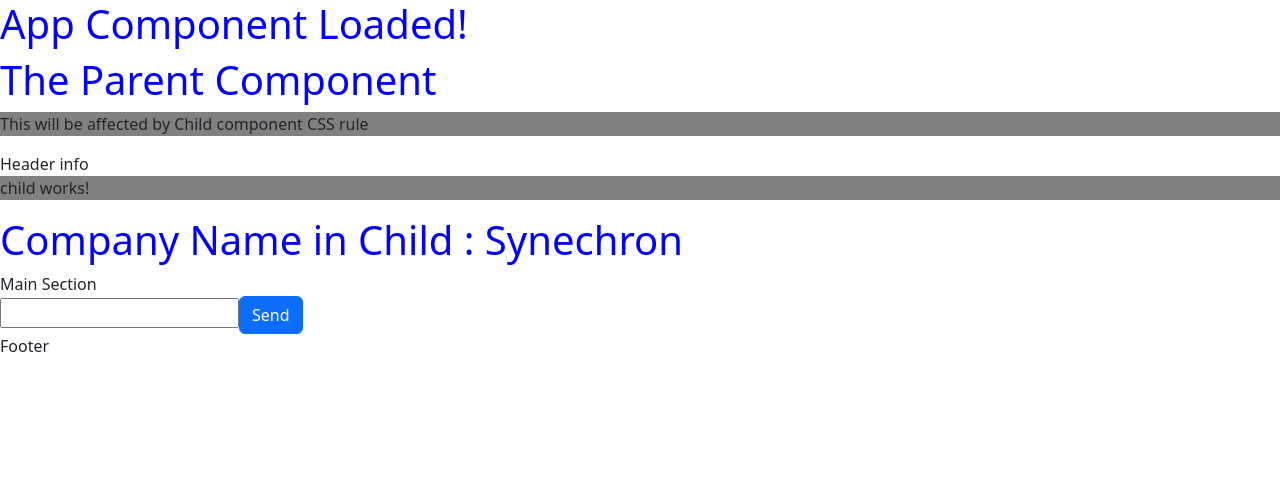
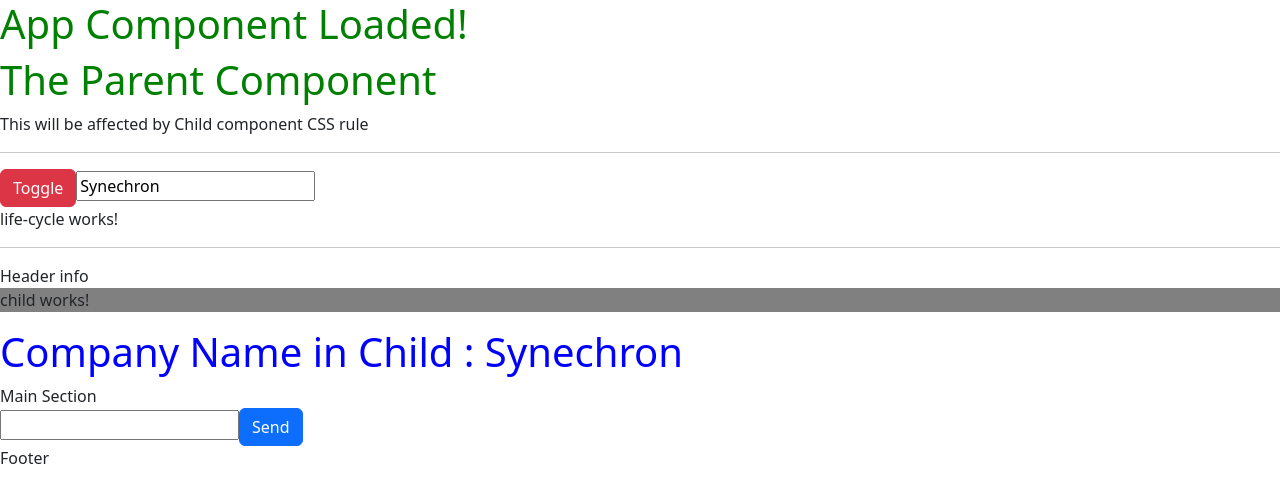
Before and after one commit to synergy2411/nov-23-syne, an Angular app in the folder first-app/: page / in a window 1280 px wide. Shown: the top 502 px of the page. Built offline with nearby package versions, Linux system fonts and the light colour scheme.

Commit message:
life cycle events

```diff
--- a/first-app/src/app/app.module.ts
+++ b/first-app/src/app/app.module.ts
@@ -8,6 +8,7 @@ import { ParentComponent } from './components/demo/parent/parent.component';
 import { ChildComponent } from './components/demo/child/child.component';
 import { UserImgComponent } from './components/users/user-img/user-img.component';
 import { UserInfoComponent } from './components/users/user-info/user-info.component';
+import { LifeCycleComponent } from './components/demo/life-cycle/life-cycle.component';
 
 @NgModule({
   declarations: [
@@ -18,6 +19,7 @@ import { UserInfoComponent } from './components/users/user-info/user-info.compon
     ChildComponent,
     UserImgComponent,
     UserInfoComponent,
+    LifeCycleComponent,
   ],
   imports: [
     // Modules - Built-in | Custom Modules
--- a/first-app/src/app/components/demo/child/child.component.ts
+++ b/first-app/src/app/components/demo/child/child.component.ts
@@ -11,7 +11,7 @@ import {
   templateUrl: './child.component.html',
   styleUrls: ['./child.component.css'],
   // encapsulation: ViewEncapsulation.Emulated,
-  encapsulation: ViewEncapsulation.None,
+  // encapsulation: ViewEncapsulation.None,
 })
 export class ChildComponent {
   @Input() company: string;
--- /dev/null
+++ b/first-app/src/app/components/demo/life-cycle/life-cycle.component.html
@@ -0,0 +1 @@
+<p>life-cycle works!</p>
--- /dev/null
+++ b/first-app/src/app/components/demo/life-cycle/life-cycle.component.ts
@@ -0,0 +1,57 @@
+import {
+  AfterContentChecked,
+  AfterContentInit,
+  AfterViewChecked,
+  AfterViewInit,
+  Component,
+  DoCheck,
+  Input,
+  OnChanges,
+  OnDestroy,
+  OnInit,
+  SimpleChanges,
+} from '@angular/core';
+
+@Component({
+  selector: 'app-life-cycle',
+  templateUrl: './life-cycle.component.html',
+  styleUrls: ['./life-cycle.component.css'],
+})
+export class LifeCycleComponent
+  implements
+    OnInit,
+    OnChanges,
+    DoCheck,
+    AfterContentInit,
+    AfterContentChecked,
+    AfterViewInit,
+    AfterViewChecked,
+    OnDestroy
+{
+  @Input() company: string;
+
+  ngOnChanges(changes: SimpleChanges): void {
+    console.log('ngOnChanges', changes);
+  }
+  ngDoCheck(): void {
+    console.log('ngDoCheck');
+  }
+  ngAfterContentInit(): void {
+    console.log('ngAfterContentInit');
+  }
+  ngAfterContentChecked(): void {
+    console.log('ngAfterContentChecked');
+  }
+  ngAfterViewInit(): void {
+    console.log('ngAfterViewInit');
+  }
+  ngAfterViewChecked(): void {
+    console.log('ngAfterViewChecked');
+  }
+  ngOnDestroy(): void {
+    console.log('ngOnDestroy');
+  }
+  ngOnInit(): void {
+    console.log('ngOnInit');
+  }
+}
--- a/first-app/src/app/components/demo/parent/parent.component.html
+++ b/first-app/src/app/components/demo/parent/parent.component.html
@@ -1,6 +1,16 @@
 <h1>The Parent Component</h1>
 
 <p>This will be affected by Child component CSS rule</p>
+
+<hr />
+
+<button class="btn btn-danger" (click)="toggle = !toggle">Toggle</button>
+
+<input type="text" [(ngModel)]="companyName" />
+
+<app-life-cycle *ngIf="toggle" [company]="companyName"></app-life-cycle>
+
+<hr />
 
 <app-child [company]="companyName" (childEvent)="onChildEvent($event)">
   <header>Header info</header>
--- a/first-app/src/app/components/demo/parent/parent.component.ts
+++ b/first-app/src/app/components/demo/parent/parent.component.ts
@@ -9,6 +9,8 @@ import { Component, ViewEncapsulation } from '@angular/core';
 export class ParentComponent {
   companyName = 'Synechron';
 
+  toggle = true;
+
   onChildEvent(childValue: string) {
     console.log('Child Value : ', childValue);
   }
```
Also changed, not shown: first-app/src/app/components/demo/life-cycle/life-cycle.component.css (added), 1 other file (tests, documents, lock files or other folders).
